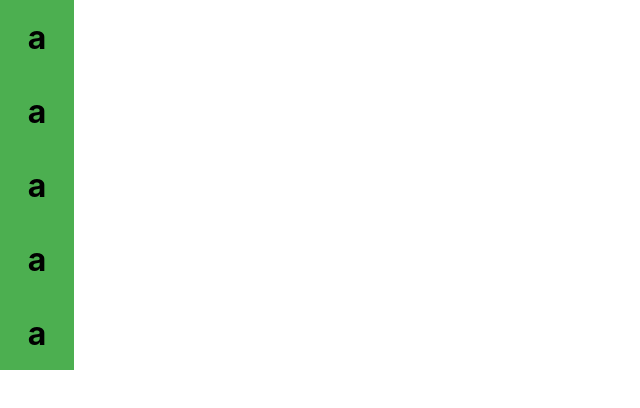
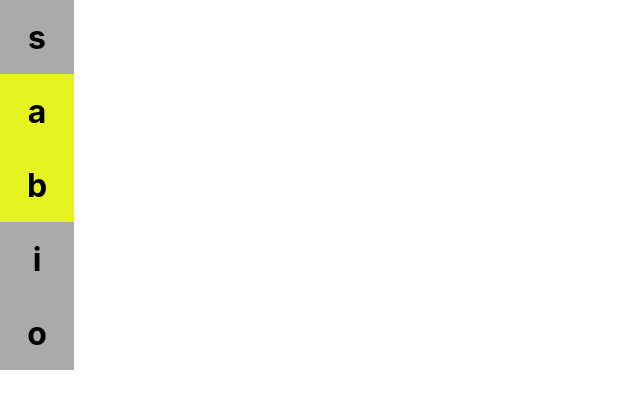
Before and after one commit to AndreaAguado/wordle-in-typescript, a React (Create React App) app: page / in a window 1280 px wide. Shown: the top 408 px of the page, without its empty margins (0-640 px from the left). Built offline with nearby package versions, Linux system fonts and the light colour scheme.

Commit message:
add checkLetter to render each letter with the correct color

```diff
--- a/src/components/rowCompleted.tsx
+++ b/src/components/rowCompleted.tsx
@@ -1,4 +1,5 @@
 import Box from "./Box";
+import { BoxStatus } from './types';
 
 interface rowCompletedProps {
     word: string;
@@ -6,12 +7,25 @@ interface rowCompletedProps {
 
 }
 const RowCompleted = ({word, solution} : rowCompletedProps) => {
+
+    function checkLetter(letter: string, pos: number): BoxStatus {
+        if (solution.includes(letter)) {
+          if (solution[pos] === letter) {
+            return "correct";
+          } else {
+            return "present";
+          }
+        } else {
+          return "absent";
+        }
+      }
+
     return(
         <div>
             {
                 Array.from(Array(5)).map((_,i) => {
                     return(
-                        <Box key={i} value="a" status="correct"></Box>
+                        <Box key={i} value={word[i]} status={checkLetter(word[i],i)}/>
                     )
                 })
             }
```
